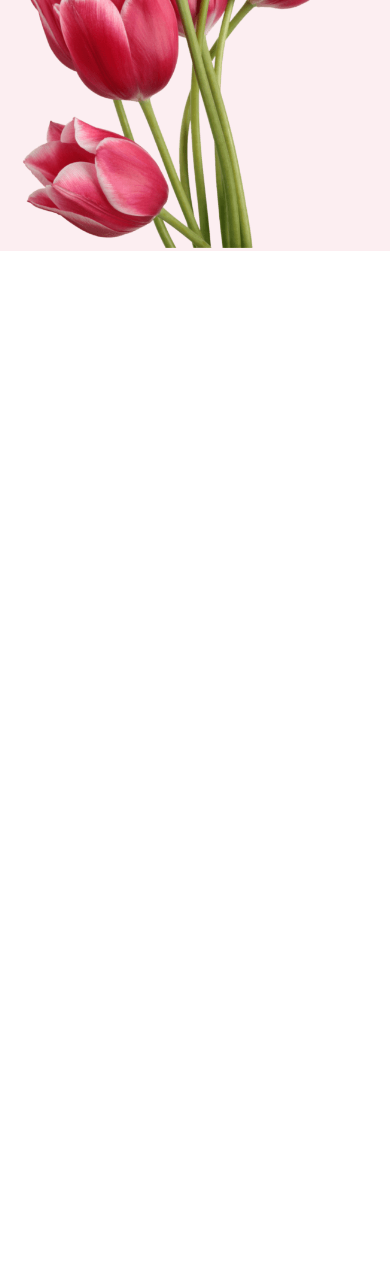
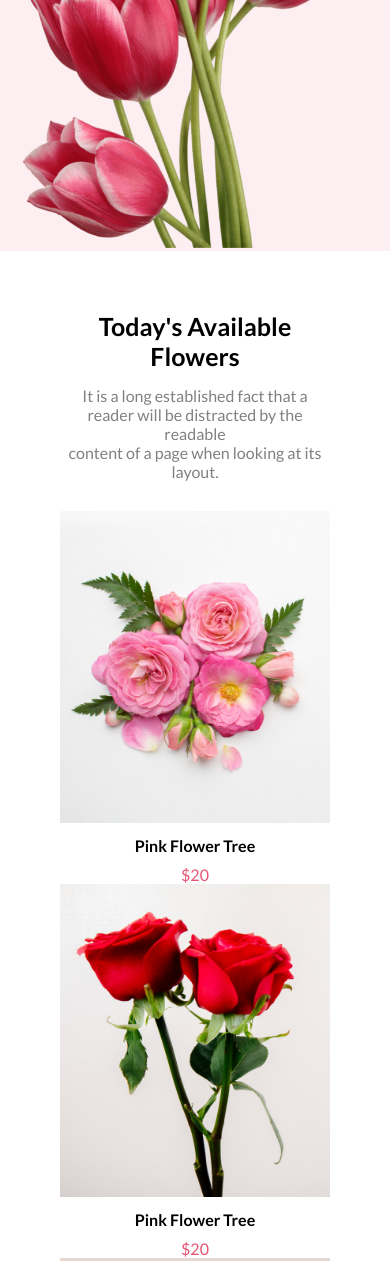
Before and after one commit to Tawkir711/flower-shop-landig-page, a plain HTML site: page index.html in a window 390 px wide. Shown: the part 784-2045 px from the top of the page. Before the commit the page ends 1055 px from the top, so only its background shows below. Drawn offline with Linux system fonts and the light colour scheme.

Commit message:
complete flower section with responsive

```diff
--- a/index.html
+++ b/index.html
@@ -20,5 +20,31 @@
       <img src="/images/pngwing 10.png" alt="">
     </div>
   </section>
+  <main>
+    <section class="flower-container">
+      <div class="flower-title">
+        <h1>Today's Available Flowers</h1>
+        <p>It is a long established fact that a reader will be distracted by the readable <br> content of a page when looking at its
+        layout.</p>
+      </div>
+      <section class="flower-section">
+        <div class="flower">
+          <img src="/images/Flower 01.png" alt="">
+          <h4>Pink Flower Tree</h4>
+          <p>$20</p>
+        </div>
+        <div class="flower">
+          <img src="/images/Rectangle 6.png" alt="">
+          <h4>Pink Flower Tree</h4>
+          <p>$20</p>
+        </div>
+        <div class="flower">
+          <img src="/images/Rectangle 4.png" alt="">
+          <h4>Pink Flower Tree</h4>
+          <p>$20</p>
+        </div>
+      </section>
+    </section>
+  </main>
 </body>
 </html>
--- a/responsive.css
+++ b/responsive.css
@@ -10,4 +10,19 @@
   .banner-title {
     padding: 20px;
   }
+
+  /* banner close */
+
+  .flower-conainer{
+    padding: 0px 5px;
+  }
+  .flower-section{
+    grid-template-columns: auto;
+  }
+  .flower-title h1{
+    font-size: 25px;
+  }
+  .flower img {
+    width: 100%;
+  }
 }
--- a/style.css
+++ b/style.css
@@ -23,3 +23,34 @@
   border: none;
   border-radius: 10px;
 }
+/* ---banner section close -------*/
+
+
+.flower-container {
+  margin: 60px 0px 40px;
+  padding: 0px 60px;
+}
+.flower-title {
+  text-align: center;
+}
+.flower-title h1 {
+  font-size: 40px;
+  padding-bottom: 15px;
+}
+.flower-title p {
+  color: gray;
+}
+.flower-section{
+  display: grid;
+  grid-template-columns: repeat(3, 1fr);
+  margin-top: 30px;
+}
+.flower{
+  text-align: center;
+}
+.flower h4 {
+  padding: 10px;
+}
+.flower p{
+  color: #E55473;
+}
```
